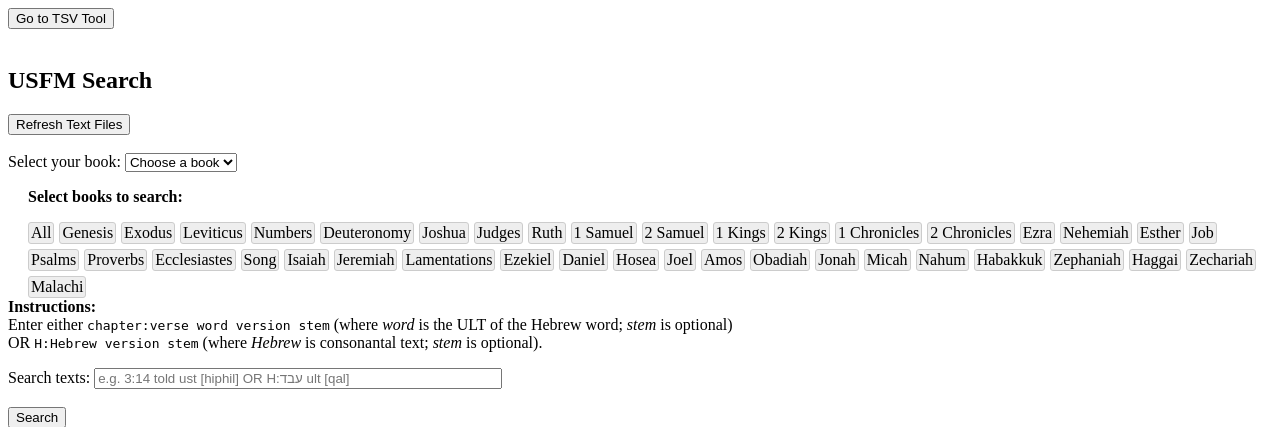
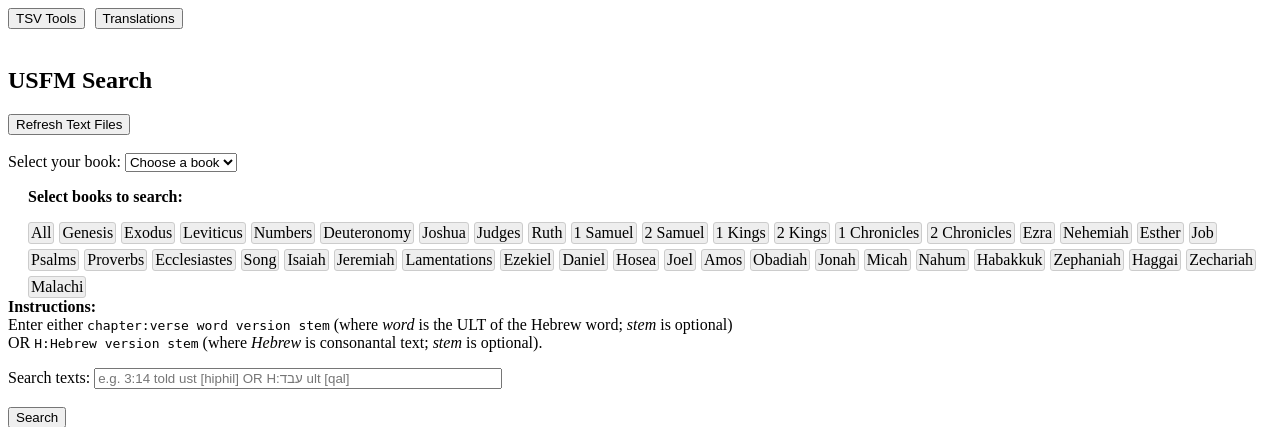
Before and after one commit to stephenwunrow/USFM-Tool, a Flask app: page / in a window 1280 px wide. Shown: the top 427 px of the page. Run offline with Flask 3, Linux system fonts and the light colour scheme; parts of the project's set-up code (start-up, migrations or seed data) failed here and were passed over.

Commit message:
Adding translation button

```diff
--- a/templates/index.html
+++ b/templates/index.html
@@ -32,9 +32,19 @@
     </style>
 </head>
 <body>
-  <form method="get" action="{{ url_for('tsv_tool') }}">
-    <button type="submit">Go to TSV Tool</button>
-  </form>
+
+  <div style="display: flex; gap: 10px; align-items: center;">
+
+    <form method="get" action="{{ url_for('tsv_tool') }}">
+      <button type="submit">TSV Tools</button>
+    </form>
+
+    <form method="get" action="{{ url_for('translations') }}">
+      <button type="submit">Translations</button>
+    </form>
+
+  </div>
+
   <br>
   <h2>USFM Search</h2>
   <form method="post" action="{{ url_for('refresh') }}">
```
Also changed, not shown: templates/translations.html (added).
